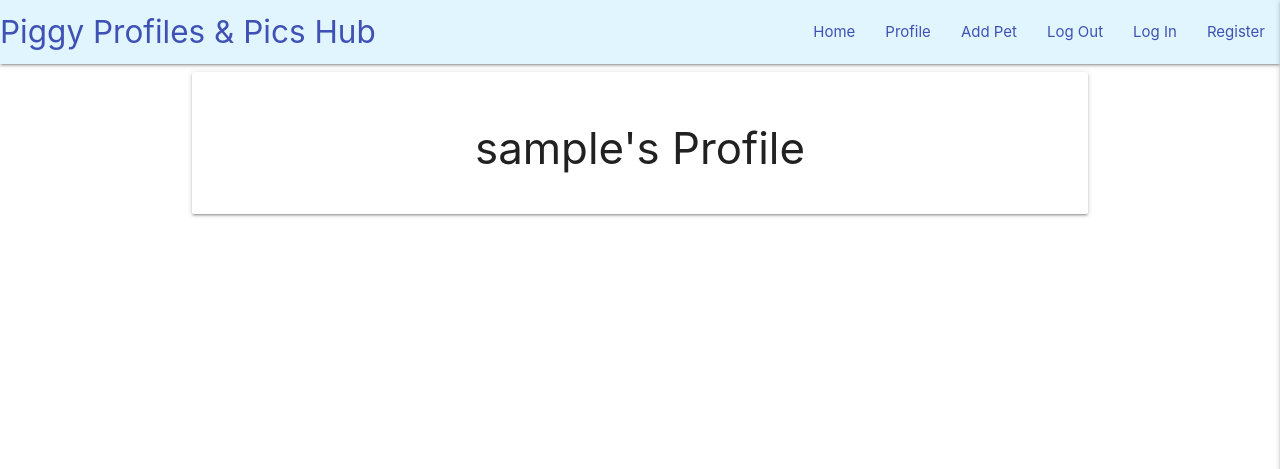
After one commit to marina9222/guinea-pig-database, a Flask app: page /profile/1 in a window 1280 px wide. The commit adds this page. Shown: the top 469 px of the page. Run offline with Flask 2, Linux system fonts and the light colour scheme; the visitor is signed in with stand-in values (Sample User, id 1); a database or web service that is not in the repository returns one stand-in record (values such as "Sample title"); some libraries are stand-ins or nearby versions.

Commit message:
Add: User profile page

```diff
--- a/app.py
+++ b/app.py
@@ -68,6 +68,8 @@ def register():
         # Put the new user into 'session' cookie
         session["user"] = request.form.get("username").lower()
         flash("Registration Successful!!")
+        return redirect(url_for("profile", username= session["user"]))
+
 
     return render_template("register.html")
 
@@ -84,7 +86,10 @@ def login():
             if check_password_hash(
                 existing_user["password"], request.form.get("password")):
                     session["user"] = request.form.get("username").lower()
-                    flash("Welcome, {}".format(request.form.get("username")))
+                    flash("Welcome, {}".format(
+                        request.form.get("username")))
+                    return redirect(url_for(
+                        "profile", username= session["user"]))
             else:
                 # invalid password match
                 flash("Incorrect Username and/or Password")
@@ -98,6 +103,13 @@ def login():
     return render_template("login.html")
 
 
+@app.route("/profile/<username>", methods = ["GET", "POST"])
+def profile(username):
+    #grab the session user's username from db
+    username = mongo.db.users.find_one(
+        {"username":session["user"]})["username"]
+    return render_template("profile.html", username =username )
+
 if __name__ == "__main__":
     app.run(host=os.environ.get("IP"),
             port=int(os.environ.get("PORT")),
--- a/templates/index.html
+++ b/templates/index.html
@@ -26,7 +26,7 @@
         <a href="#" data-target="mobile-demo" class="sidenav-trigger right indigo-text"><i class="fas fa-bars"></i></a>
         <ul class="right hide-on-med-and-down">
           <li><a href="{{ url_for('get_pets') }}" class="indigo-text">Home</a></li>
-          <li><a href="#" class="indigo-text">Profile</a></li>
+          <li><a href="{{ url_for('profile', username=session['user']) }}" class="indigo-text">Profile</a></li>
           <li><a href="#" class="indigo-text">Add Pet</a></li>
           <li><a href="#" class="indigo-text">Log Out</a></li>
           <li><a href="{{ url_for('login') }}" class="indigo-text">Log In</a></li>
@@ -38,7 +38,7 @@
     <ul class="sidenav" id="mobile-demo">
       <li><h4 class="center-align indigo-text">Piggy Profiles & Pics Hub</h4></li>
       <li><a href="{{ url_for('get_pets') }}" class="indigo-text">Home</a></li>
-          <li><a href="#" class="indigo-text">Profile</a></li>
+          <li><a href="{{ url_for('profile', username=session['user']) }}" class="indigo-text">Profile</a></li>
           <li><a href="#" class="indigo-text">Add Pet</a></li>
           <li><a href="#" class="indigo-text">Log Out</a></li>
           <li><a href="{{ url_for('login') }}" class="indigo-text">Log In</a></li>
--- /dev/null
+++ b/templates/profile.html
@@ -0,0 +1,18 @@
+{% extends "index.html" %}
+{% block content %}
+
+
+
+
+<div class="row">
+  <div class="s12 m8 offset-m2">
+    <div class="card-panel">
+      <h3 class="center-align">
+        {{ username }}'s Profile
+      </h3>
+    </div>
+  </div>
+</div>
+
+
+{% endblock %}
```
